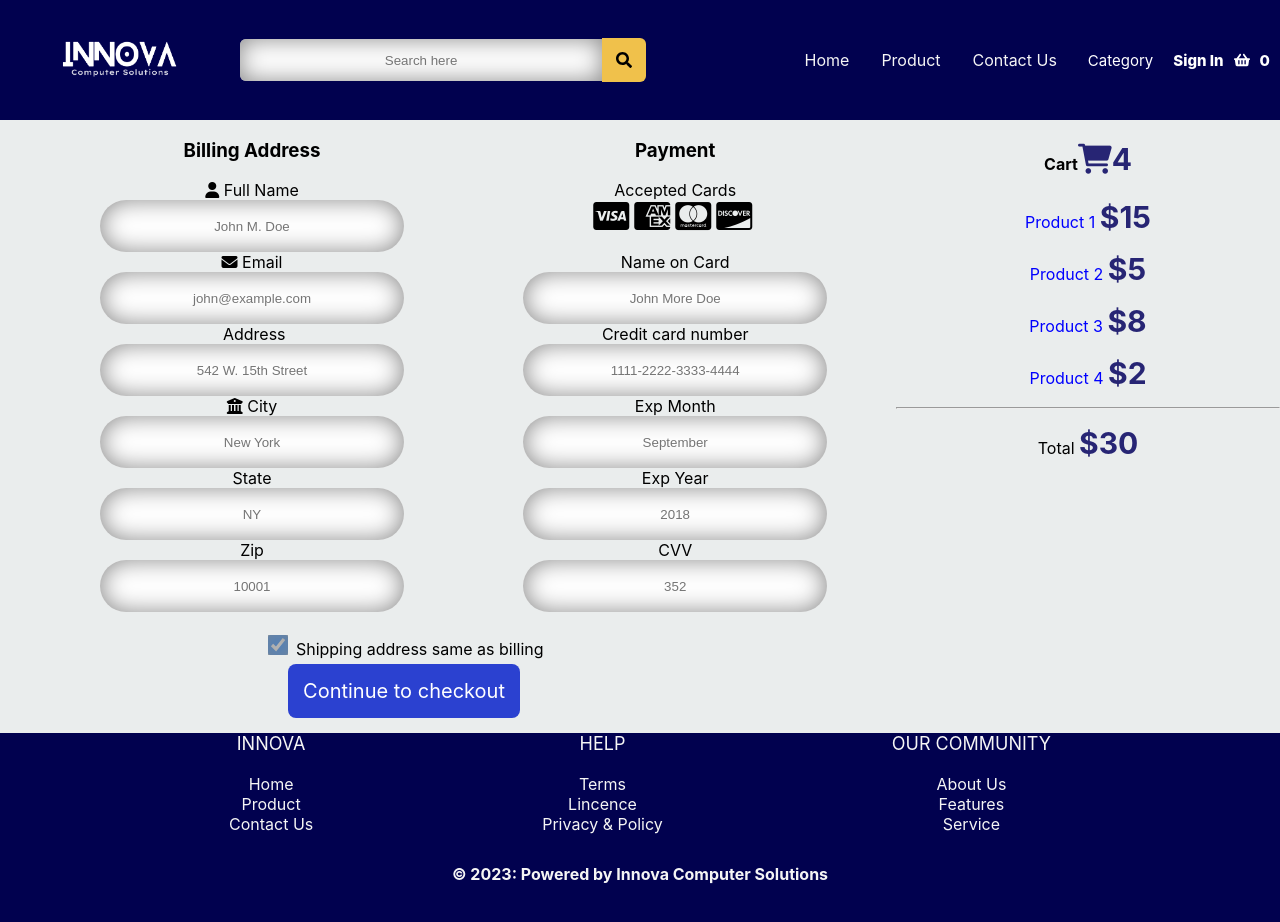
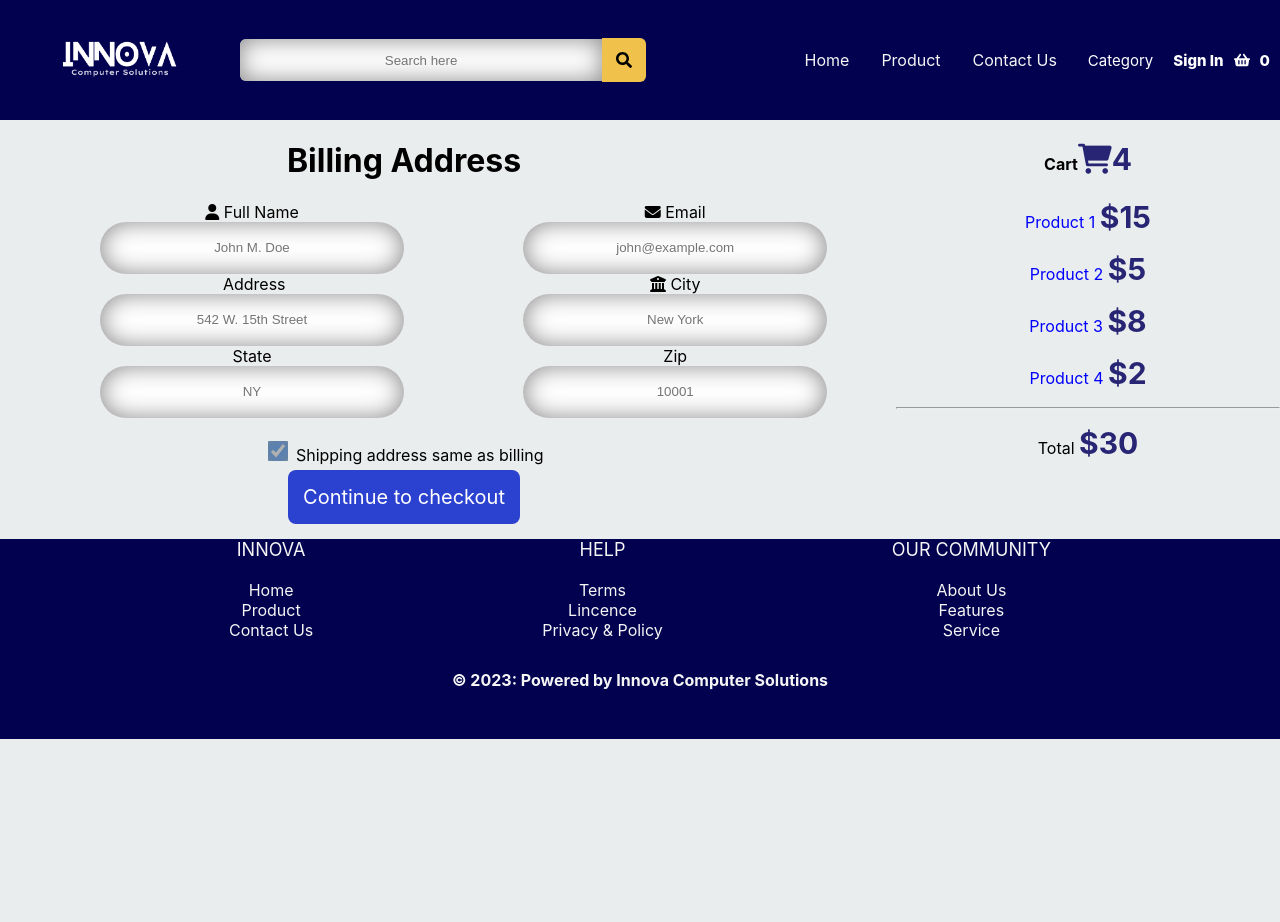
Before and after one commit to KRMadhusanka99/SENG_22212_Ecommerce_Web_Project, a React (Create React App) app in the folder frontend-app/: page /checkout in a window 1280 px wide. Shown: the top 922 px of the page. After the commit the page ends 800 px from the top, so only its background shows below. Built offline with nearby package versions, Linux system fonts and the light colour scheme; no server answers.

Commit message:
change checkout payment to cash on delivery

```diff
--- a/frontend-app/src/paymentCheckout/PaymentCheckout.css
+++ b/frontend-app/src/paymentCheckout/PaymentCheckout.css
@@ -4,6 +4,7 @@
     display: flex;
     flex-direction: row;
     justify-content: space-between;
+    text-align: center;
 }
 .info{
     display: flex;
--- a/frontend-app/src/paymentCheckout/PaymentCheckout.js
+++ b/frontend-app/src/paymentCheckout/PaymentCheckout.js
@@ -6,31 +6,37 @@ function paymentCheckout() {
     return (
         <div className="outer">
         <div class="basic">
+        <h1>Billing Address</h1>
             <div className="info">
                 <div class="address">
-                  <h3>Billing Address</h3>
                   <label for="fname"><i class="fa fa-user"></i> Full Name</label><br/>
                   <input type="text" id="fname" name="firstname" placeholder="John M. Doe"/>
-                  <label for="email"><br/><i class="fa fa-envelope"></i> Email</label><br/>
-                  <input type="text" id="email" name="email" placeholder="john@example.com"/>
+
                   <label for="adr"><br/><i class="fa fa-address-card-o"></i> Address</label><br/>
                   <input type="text" id="adr" name="address" placeholder="542 W. 15th Street"/>
-                  <label for="city"><br/><i class="fa fa-institution"></i> City</label><br/>
-                  <input type="text" id="city" name="city" placeholder="New York"/>
+
 
                   <div class="row">
                     <div class="col-50">
                       <label for="state">State</label><br/>
                       <input type="text" id="state" name="state" placeholder="NY"/>
                     </div>
-                    <div class="col-50">
+
+                    </div>
+                    </div>
+
+                <div className="payment">
+                <label for="email"><i class="fa fa-envelope"></i> Email</label><br/>
+                  <input type="text" id="email" name="email" placeholder="john@example.com"/>
+                  <label for="city"><br/><i class="fa fa-institution"></i> City</label><br/>
+                  <input type="text" id="city" name="city" placeholder="New York"/>
+                  <div class="col-50">
                       <label for="zip">Zip</label><br/>
                       <input type="text" id="zip" name="zip" placeholder="10001"/>
                     </div>
-                    </div>
-                    </div>
+                </div>
 
-                <div class="payment">
+                {/* <div class="payment">
                   <h3>Payment</h3>
                   <label for="fname">Accepted Cards</label><br/>
                   <div class="icon-container">
@@ -56,7 +62,7 @@ function paymentCheckout() {
                       <input type="text" id="cvv" name="cvv" placeholder="352"/>
                     </div>
                   </div>
-                  </div>
+                  </div> */}
 </div>
               <label><br/>
                 <input className="checkbox" type="checkbox" checked="checked" name="sameadr"/> Shipping address same as billing
```
